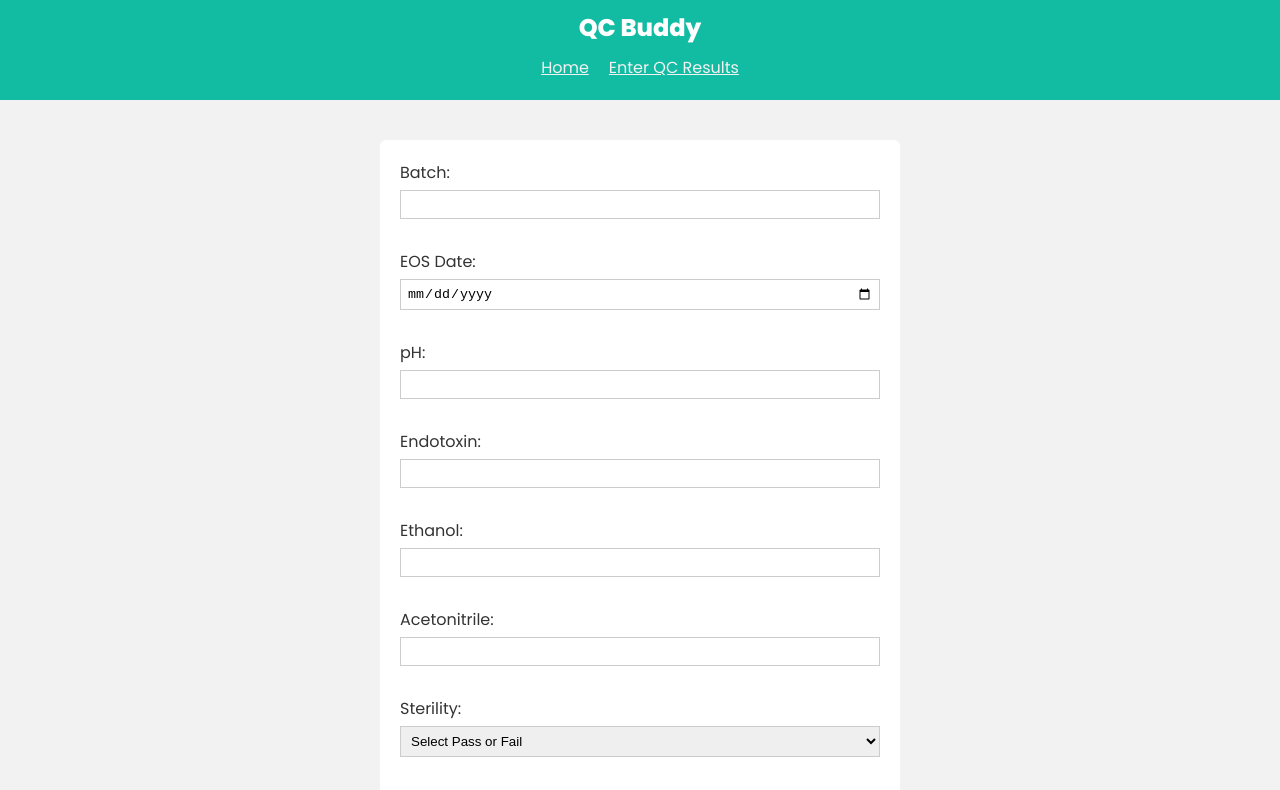
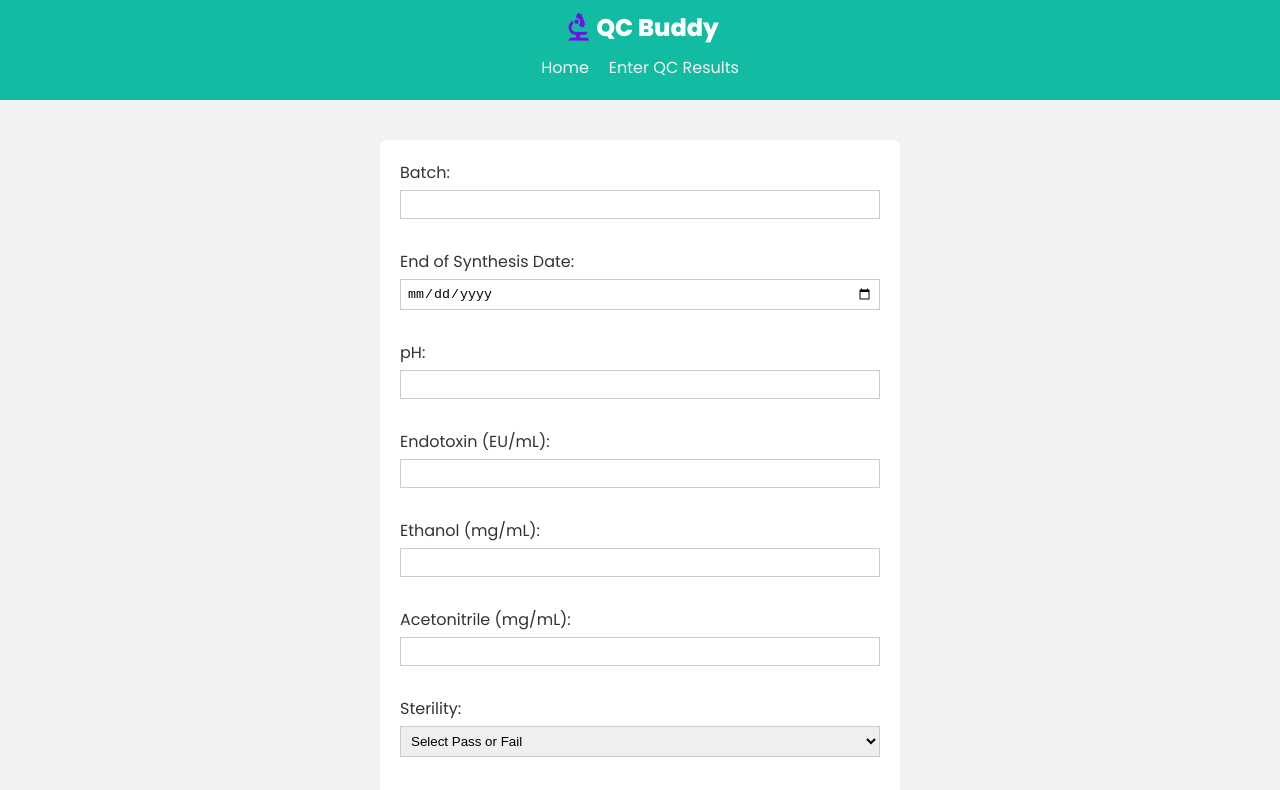
Before and after one commit to ubemacapuno/QC-Logger, a React (Create React App) app: page /create in a window 1280 px wide. Shown: the top 790 px of the page. Built offline with nearby package versions, Linux system fonts and the light colour scheme.

Commit message:
Added filtering and styles

```diff
--- a/src/App.js
+++ b/src/App.js
@@ -10,7 +10,10 @@ function App() {
   return (
     <BrowserRouter>
       <nav>
-        <h1>QC Buddy</h1>
+        <div className="flex-header">
+          <i className="material-icons logo">biotech</i>
+          <h1>QC Buddy</h1>
+        </div>
         <Link to="/">Home</Link>
         <Link to="/create">Enter QC Results</Link>
       </nav>
--- a/src/components/ReportCard.js
+++ b/src/components/ReportCard.js
@@ -4,7 +4,7 @@ import { Link } from 'react-router-dom'
 const ReportCard = ({ report, onDelete }) => {
     //Logic for Pass/Fail - FIX LATER
     let qcResult = "Fail"
-    if(report.ph > 5 && report.ph < 7.5 && report.etoh <= 5 && report.acn <=0.4){
+    if(report.ph > 5 && report.ph < 7.5 && report.etoh <= 5 && report.acn <=0.4 && report.sterility === "Pass" && report.kryptofix === "Pass"){
         qcResult = "Pass"
     }
 
--- a/src/index.css
+++ b/src/index.css
@@ -24,9 +24,19 @@ nav a {
   color: #f2f2f2;
   margin: 10px;
   display: inline-block;
+  text-decoration: none;
+  transition: 0.2s;
+}
+nav a:hover {
+  color: var(--secondary);
 }
 nav h1 {
   color: #fff;
+}
+.flex-header{
+  display: flex;
+  align-items: center;
+  justify-content: center;
 }
 .page {
   max-width: 1200px;
@@ -102,7 +112,7 @@ form button {
 }
 /* order-by buttons */
 .order-by button {
-  margin-right: 10px;
+  margin: 10px 5px;
   background: var(--primary);
   color: #fff;
   border: 0;
@@ -110,6 +120,17 @@ form button {
   border-radius: 6px;
   font-family: "Poppins";
   cursor: pointer;
+}
+.logo {
+  font-size: 35px;
+  color: var(--secondary);
+}
+.order-by span {
+  margin: 0 15px;
+}
+.order-by p{
+  font-weight: bold;
+  display: inline;
 }
 .Pass, .Fail{
   position: absolute;
--- a/src/pages/Create.js
+++ b/src/pages/Create.js
@@ -55,7 +55,7 @@ const Create = () => {
           onChange={(e) => setBatch(e.target.value)}
         />
 
-        <label htmlFor="date">EOS Date:</label>
+<label htmlFor="date">End of Synthesis Date:</label>
         <input
           type="date"
           id="date"
@@ -71,7 +71,7 @@ const Create = () => {
           onChange={(e) => setph(e.target.value)}
         />
 
-        <label htmlFor="endotoxin">Endotoxin:</label>
+        <label htmlFor="endotoxin">Endotoxin (EU/mL):</label>
         <input
           type="number"
           id="endotoxin"
@@ -79,7 +79,7 @@ const Create = () => {
           onChange={(e) => setEndotoxin(e.target.value)}
         />
 
-        <label htmlFor="etOH">Ethanol:</label>
+        <label htmlFor="etOH">Ethanol (mg/mL):</label>
         <input
           type="number"
           id="etOH"
@@ -87,7 +87,7 @@ const Create = () => {
           onChange={(e) => setetoh(e.target.value)}
         />
 
-        <label htmlFor="aCN">Acetonitrile:</label>
+        <label htmlFor="aCN">Acetonitrile (mg/mL):</label>
         <input
           type="number"
           id="aCN"
--- a/src/pages/Home.js
+++ b/src/pages/Home.js
@@ -7,6 +7,7 @@ import ReportCard from "../components/ReportCard"
 const Home = () => {
   const [fetchError, setFetchError] = useState(null)
   const [reports, setReports] = useState(null)
+  const [orderBy, setOrderBy] = useState('created_at') //sort using Supabase
 
   //Function for looking through reports and
   //update them based on if the report was JUST DELETED!
@@ -24,6 +25,7 @@ const Home = () => {
       const { data, error } = await supabase
         .from('reports')
         .select()
+        .order(orderBy, {ascending: true})
 
         if(error){
           setFetchError("Could not find reports in the database!")
@@ -38,14 +40,21 @@ const Home = () => {
 
     fetchReports()
 
-  }, [])
+  }, [orderBy]) //re-fetch happens (useEffect runs again) when orderBy updates
 
   return (
     <div className="page home">
       {fetchError && (<p>{fetchError}</p>)}
       {reports && (
         <div className="smoothies">
-        {/* order-by buttons */}
+        <div className="order-by">
+          <p>Order by: </p><span>{orderBy}</span>
+          <div className="buttons">
+            <button onClick={() => setOrderBy('created_at')}>Created</button>
+            <button onClick={() => setOrderBy('batch')}>Batch Name</button>
+            <button onClick={() => setOrderBy('date')}>EOS Date</button>
+          </div>
+        </div>
           <div className="smoothie-grid">
             {reports.map(el => (
               <ReportCard
--- a/src/pages/Update.js
+++ b/src/pages/Update.js
@@ -85,7 +85,7 @@ const Update = () => {
           onChange={(e) => setBatch(e.target.value)}
         />
 
-        <label htmlFor="date">EOS Date:</label>
+        <label htmlFor="date">End of Synthesis Date:</label>
         <input
           type="date"
           id="date"
@@ -101,7 +101,7 @@ const Update = () => {
           onChange={(e) => setph(e.target.value)}
         />
 
-        <label htmlFor="endotoxin">Endotoxin:</label>
+        <label htmlFor="endotoxin">Endotoxin (EU/mL):</label>
         <input
           type="number"
           id="endotoxin"
@@ -109,7 +109,7 @@ const Update = () => {
           onChange={(e) => setEndotoxin(e.target.value)}
         />
 
-        <label htmlFor="etOH">Ethanol:</label>
+        <label htmlFor="etOH">Ethanol (mg/mL):</label>
         <input
           type="number"
           id="etOH"
@@ -117,7 +117,7 @@ const Update = () => {
           onChange={(e) => setetoh(e.target.value)}
         />
 
-        <label htmlFor="aCN">Acetonitrile:</label>
+        <label htmlFor="aCN">Acetonitrile (mg/mL):</label>
         <input
           type="number"
           id="aCN"
```
